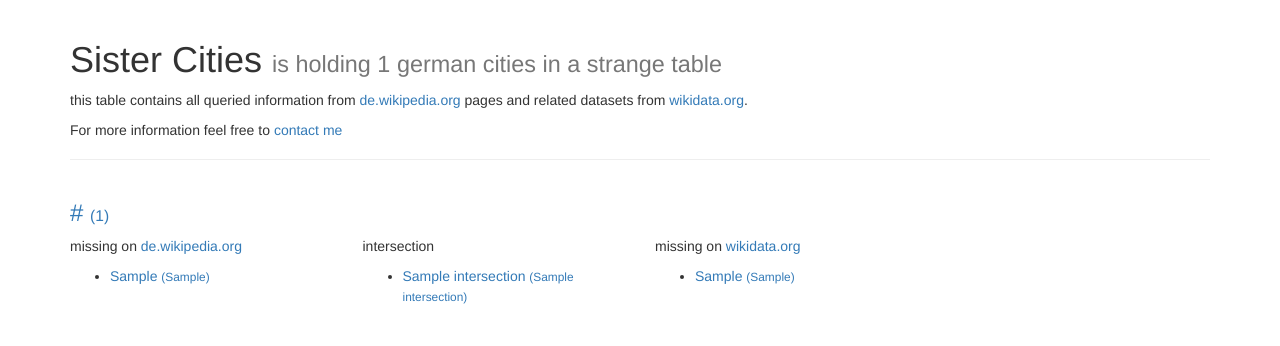
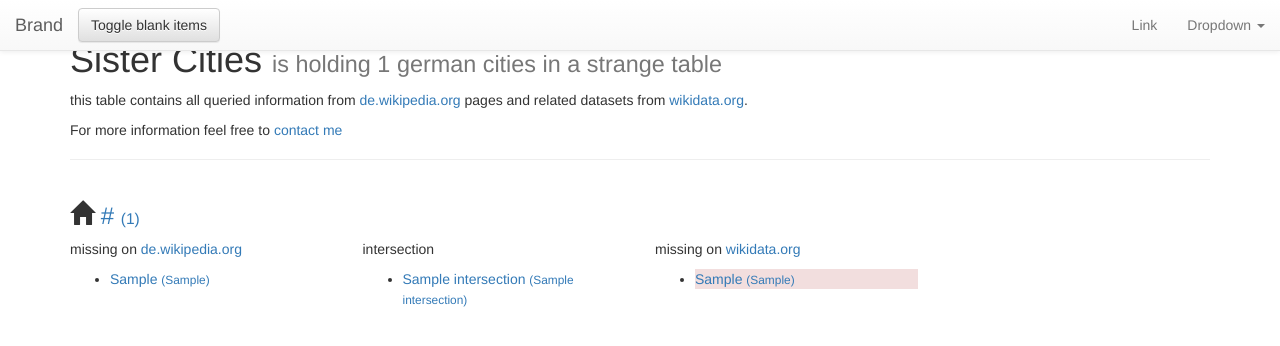
Before and after one commit to displayn/sistercities, a Flask app: template sistercities/web/sistercities/templates/table.html in a window 1280 px wide. Shown: the top 346 px of the page. Run offline with Flask 2, Linux system fonts and the light colour scheme; the template is opened without the code that fills it: most values are stand-ins (such as "Sample title", 1, 10 or a date in 2020); some libraries are stand-ins or nearby versions.

Commit message:
add navbar and toggle switch plus colors 🖍

```diff
--- a/sistercities/web/sistercities/templates/table.html
+++ b/sistercities/web/sistercities/templates/table.html
@@ -2,77 +2,141 @@
 <html lang="en">
 <head>
     <meta charset="UTF-8">
-    <title>CasS</title>
+    <title>Sister Cities</title>
+    <meta name="viewport" content="width=device-width, initial-scale=1">
+    <script src="http://code.jquery.com/jquery-3.1.1.min.js"
+            integrity="sha256-hVVnYaiADRTO2PzUGmuLJr8BLUSjGIZsDYGmIJLv2b8=" crossorigin="anonymous"></script>
     <!-- Latest compiled and minified CSS -->
-<link rel="stylesheet" href="https://maxcdn.bootstrapcdn.com/bootstrap/3.3.7/css/bootstrap.min.css" integrity="sha384-BVYiiSIFeK1dGmJRAkycuHAHRg32OmUcww7on3RYdg4Va+PmSTsz/K68vbdEjh4u" crossorigin="anonymous">
+    <link rel="stylesheet" href="https://maxcdn.bootstrapcdn.com/bootstrap/3.3.7/css/bootstrap.min.css"
+          integrity="sha384-BVYiiSIFeK1dGmJRAkycuHAHRg32OmUcww7on3RYdg4Va+PmSTsz/K68vbdEjh4u" crossorigin="anonymous">
 
     <!-- Optional theme -->
-<link rel="stylesheet" href="https://maxcdn.bootstrapcdn.com/bootstrap/3.3.7/css/bootstrap-theme.min.css" integrity="sha384-rHyoN1iRsVXV4nD0JutlnGaslCJuC7uwjduW9SVrLvRYooPp2bWYgmgJQIXwl/Sp" crossorigin="anonymous">
+    <link rel="stylesheet" href="https://maxcdn.bootstrapcdn.com/bootstrap/3.3.7/css/bootstrap-theme.min.css"
+          integrity="sha384-rHyoN1iRsVXV4nD0JutlnGaslCJuC7uwjduW9SVrLvRYooPp2bWYgmgJQIXwl/Sp" crossorigin="anonymous">
 
     <!-- Latest compiled and minified JavaScript -->
-<script src="https://maxcdn.bootstrapcdn.com/bootstrap/3.3.7/js/bootstrap.min.js" integrity="sha384-Tc5IQib027qvyjSMfHjOMaLkfuWVxZxUPnCJA7l2mCWNIpG9mGCD8wGNIcPD7Txa" crossorigin="anonymous"></script>
-<script   src="http://code.jquery.com/jquery-3.1.1.min.js"   integrity="sha256-hVVnYaiADRTO2PzUGmuLJr8BLUSjGIZsDYGmIJLv2b8="   crossorigin="anonymous"></script>
-<meta name="viewport" content="width=device-width, initial-scale=1">
+    <script src="https://maxcdn.bootstrapcdn.com/bootstrap/3.3.7/js/bootstrap.min.js"
+            integrity="sha384-Tc5IQib027qvyjSMfHjOMaLkfuWVxZxUPnCJA7l2mCWNIpG9mGCD8wGNIcPD7Txa"
+            crossorigin="anonymous"></script>
+
 </head>
 <body>
+<nav class="navbar navbar-default navbar-fixed-top">
+            <div class="container-fluid">
+                <!-- Brand and toggle get grouped for better mobile display -->
+                <div class="navbar-header">
+                    <button type="button" class="navbar-toggle collapsed" data-toggle="collapse"
+                            data-target="#bs-example-navbar-collapse-1" aria-expanded="false">
+                        <span class="sr-only">Toggle navigation</span>
+                        <span class="icon-bar"></span>
+                        <span class="icon-bar"></span>
+                        <span class="icon-bar"></span>
+                    </button>
+                    <a class="navbar-brand" href="#">Brand</a>
+                </div>
+
+                <!-- Collect the nav links, forms, and other content for toggling -->
+                <div class="collapse navbar-collapse" id="bs-example-navbar-collapse-1">
+                    <button type="button" class="btn btn-default navbar-btn removeblanks">Toggle blank items</button>
+                    <ul class="nav navbar-nav navbar-right">
+                        <li><a href="#">Link</a></li>
+                        <li class="dropdown">
+                            <a href="#" class="dropdown-toggle" data-toggle="dropdown" role="button"
+                               aria-haspopup="true" aria-expanded="false">Dropdown <span class="caret"></span></a>
+                            <ul class="dropdown-menu">
+                                <li><a href="#">Action</a></li>
+                                <li><a href="#">Another action</a></li>
+                                <li><a href="#">Something else here</a></li>
+                                <li role="separator" class="divider"></li>
+                                <li><a href="#">Separated link</a></li>
+                            </ul>
+                        </li>
+                    </ul>
+                </div><!-- /.navbar-collapse -->
+            </div><!-- /.container-fluid -->
+        </nav>
 <div class="container">
     {% if data %}
-
         <div class="page-header">
-  <h1>Sister Cities <small> is holding {{data|length}} german cities in a strange table</small></h1>
-                <p>this table contains all queried information from <a href="https://de.wikipedia.org/wiki/Liste_der_Städte_in_Deutschland">de.wikipedia.org</a> pages and related datasets from <a href="https://wikidata.org">wikidata.org</a>.</p>
+            <h1>Sister Cities
+                <small> is holding {{ data|length }} german cities in a strange table</small>
+            </h1>
+            <p>this table contains all queried information from <a
+                    href="https://de.wikipedia.org/wiki/Liste_der_Städte_in_Deutschland">de.wikipedia.org</a> pages and
+                related datasets from <a href="https://wikidata.org">wikidata.org</a>.</p>
             <p>For more information feel free to <a href="mail:fh@display.name">contact me</a></p>
         </div>
+
+
         {% for entry in data %}
-           <div class="row"
+
             {% if entry['data_cities']|length == 0 and entry['intersection']|length == 0 and entry['miss_wikipedia']|length == 0 %}
-                style='opacity: 0.2;'
+                {% set datasetzero = True %}
+            {% else %}
+                {% set datasetzero = false %}
             {% endif %}
-           >
+            {% if datasetzero == false and entry['data_cities']|length == 0 and entry['miss_wikipedia']|length == 0 and entry['intersection']|length != 0 %}
+                {% set consensus = True %}
+            {% else %}
+                {% set consensus = False %}
+            {% endif %}
+            <div {% if datasetzero %} class="row blankdatasets" style='opacity: 0.5;'{% else %} class="row"{% endif %}>
                 <div class="col-sm-12">
-               <p><h3><a href="https://de.wikipedia.org/wiki/{{entry.url}}">{{entry.url}}</a>
-                <small><a href="https://www.wikidata.org/wiki/{{entry.qid}}">({{entry.qid}})</a>
+                    <p>
+                    <h3><span class="glyphicon glyphicon-home" aria-hidden="true"></span> <a
+                            href="https://de.wikipedia.org/wiki/{{ entry.url }}">{{ entry.url }}</a>
+                        <small><a href="https://www.wikidata.org/wiki/{{ entry.qid }}">({{ entry.qid }})</a>
                         </small>
-                </h3></p>
+                    </h3>
+                    </p>
+                    {% if datasetzero %}
                         <div class="row">
-
+                            <div class="col-xs-9 col-sm-9">
+                                <p>We could not parse any information from de.wikipedia.org or wikidata.org about this
+                                    Item.</p>
+                                <p>There seems to be no sister city connection.</p>
+                            </div>
+                        </div>
+                    {% else %}
+                        <div class="row">
                             <div class="col-xs-3 col-sm-3">
-                      <p>missing on <a href="https://de.wikipedia.org/wiki/{{entry.qid}}">de.wikipedia.org</a></p></p>
+                                <p>missing on <a
+                                        href="https://de.wikipedia.org/wiki/{{ entry.url }}">de.wikipedia.org</a>
+                                </p></p>
                                 <ul>
                                     {% for k,v in entry['data_cities'] %}
-                            <li><a href="https://de.wikipedia.org/wiki/{{v}}">{{v}}</a>
-                             <small><a href="https://www.wikidata.org/wiki/{{k}}">({{k}})</a></small>
-
+                                        <li><a href="https://de.wikipedia.org/wiki/{{ v }}">{{ v }}</a>
+                                            <small><a href="https://www.wikidata.org/wiki/{{ k }}">({{ k }})</a></small>
+                                        </li>
+                                    {% endfor %}
+                                </ul>
+                            </div>
+                            <div class="col-xs-3 col-sm-3 {% if consensus %}bg-success{% endif %}">
+                                <p>intersection</p>
+                                <ul>
+                                    {% for k,v in entry['intersection'] %}
+                                        <li><a href="https://de.wikipedia.org/wiki/{{ v }}">{{ v }}</a>
+                                            <small><a href="https://www.wikidata.org/wiki/{{ k }}">({{ k }})</a></small>
                                         </li>
                                     {% endfor %}
                                 </ul>
                             </div>
                             <div class="col-xs-3 col-sm-3">
-                  <p>intersection</p>
-                  <ul>
-                    {% for k,v in entry['intersection'] %}
-                            <li><a href="https://de.wikipedia.org/wiki/{{v}}">{{v}}</a>
-                             <small><a href="https://www.wikidata.org/wiki/{{k}}">({{k}})</a></small>
-                            </li>
-                     {% endfor %}
-                  </ul>
-                  </div>
-                    <div class="col-xs-3 col-sm-3"
-                    {%if entry['miss_wikipedia']|length != 0 %}
-                    class="bg-danger"
-                    {% endif %}
-                    ">
-                        <p>missing on <a href="https://www.wikidata.org/wiki/{{entry.qid}}">wikidata.org</a></p>
+                                <p>missing on <a href="https://www.wikidata.org/wiki/{{ entry.qid }}">wikidata.org</a>
+                                </p>
                                 <ul>
 
                                     {% for k,v in entry['miss_wikipedia'] %}
-                            <li><a href="https://de.wikipedia.org/wiki/{{v}}">{{v}}</a>
-                             <small><a href="https://www.wikidata.org/wiki/{{k}}">({{k}})</a></small>
+                                        <li {% if entry['miss_wikipedia']|length > 0 %}
+                                            class="bg-danger"
+                                        {% endif %}><a href="https://de.wikipedia.org/wiki/{{ v }}">{{ v }}</a>
+                                            <small><a href="https://www.wikidata.org/wiki/{{ k }}">({{ k }})</a></small>
                                         </li>
                                     {% endfor %}
                                 </ul>
                             </div>
                         </div>
+                    {% endif %}
                 </div>
             </div>
         {% endfor %}
@@ -83,5 +147,10 @@
     {% endif %}
 
 </div>
+<script>
+    $('.removeblanks').click(function () {
+        $('.blankdatasets').fadeToggle("slow", "linear");
+    });
+</script>
 </body>
 </html>
```
Lines whose indentation alone changed are shown as unchanged.
